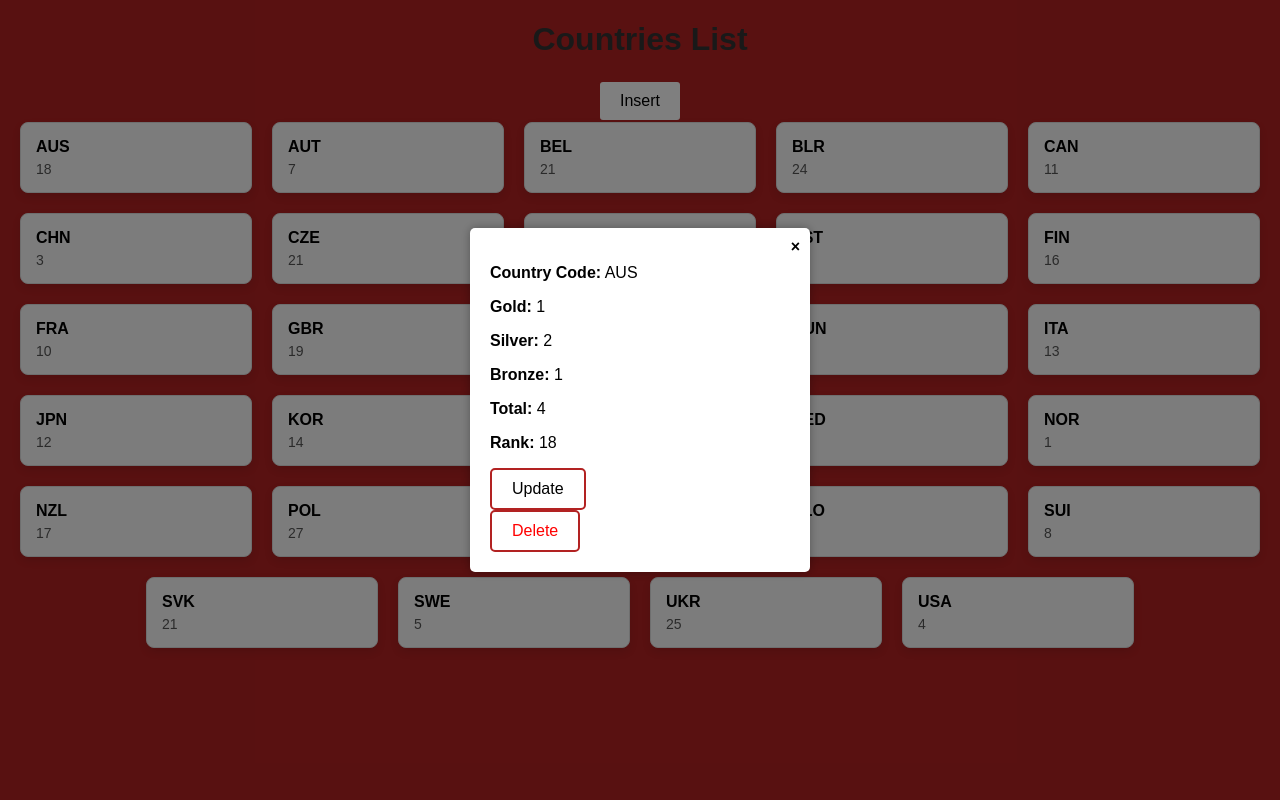
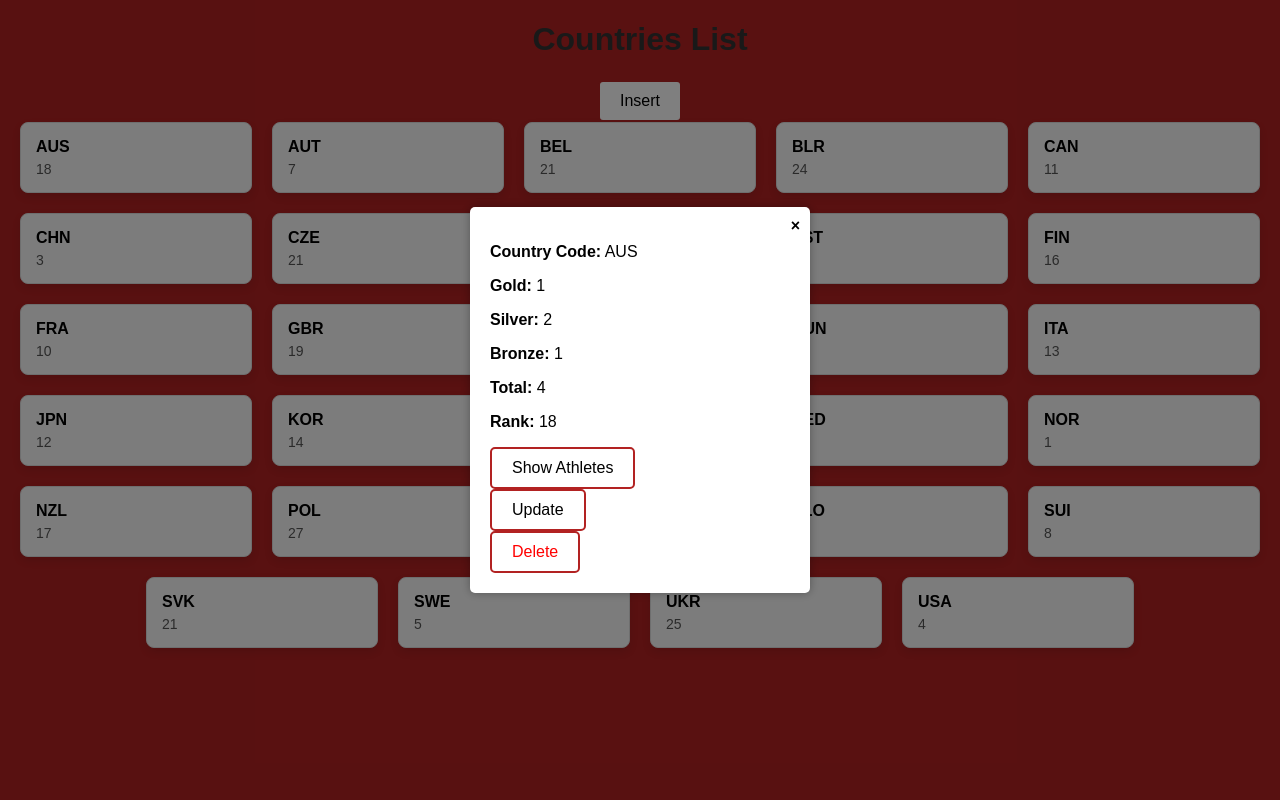
Before and after one commit to itu-itis22-goki21/Database-Arioglu-Project, a Flask app: page /country in a window 1280 px wide, after a click that opens the changed part. Run offline with Flask 3, Linux system fonts and the light colour scheme; data comes from the database, SQL or seed files in the repository.

Commit message:
I have added a link between countries and athletes

```diff
--- a/main.py
+++ b/main.py
@@ -420,12 +420,15 @@ def athletes():
     conn = get_db_connection()
     cursor = conn.cursor(dictionary=True)
     Athlete_id = request.args.get('athletes')
+    Country_code = request.args.get('country_code')
     cursor.execute("SELECT COUNT(*) FROM athletes")
     total_athletes = cursor.fetchone()['COUNT(*)']
     total_pages = math.ceil(total_athletes / per_page)
     # Fetch the total count of athletes to calculate total pages
     if Athlete_id:
         cursor.execute("SELECT * FROM athletes WHERE Athlete_id = %s", (Athlete_id,))
+    if Country_code:
+        cursor.execute("SELECT * FROM athletes WHERE Country_code = %s", (Country_code,))
     else:
 
 
--- a/templates/country.html
+++ b/templates/country.html
@@ -110,6 +110,10 @@
         function closeUpdateModal(countryCode) {
             document.getElementById('update-modal-' + countryCode).style.display = 'none';
         }
+        function openAthletesPage(countryCode) {
+        // Redirect to the athletes page with the country code as a query parameter
+            window.location.href = `/athletes?country_code=${encodeURIComponent(countryCode)}`;
+        }
     </script>
 </head>
 <body>
@@ -187,6 +191,9 @@
                 <p><strong>Bronze:</strong> {{ country.Bronze }}</p>
                 <p><strong>Total:</strong> {{ country.Total }}</p>
                 <p><strong>Rank:</strong> {{ country.Rank }}</p>
+                <a href="{{ url_for('athletes', country_code=country.Country_code) }}">
+                    <button>Show Athletes</button>
+                </a>
                 <div style="text-align: left;">
                     <button onclick="openUpdateModal('{{ country.Country_code }}')">Update</button>
                 </div>
--- a/templates/medals.html
+++ b/templates/medals.html
@@ -136,7 +136,7 @@
     <div style="text-align: center;">
         <button onclick="openInsertModal()">Insert Medal</button>
     </div>
-
+    <br>
     <!-- Insert Medal Modal -->
     <div class="modal-overlay" id="insert-modal" onclick="closeInsertModal()">
         <div class="modal-content" onclick="event.stopPropagation()">
@@ -210,7 +210,6 @@
                 <p><strong>Medal Type:</strong> {{ medal.Medal_type }}</p>
                 <p><strong>Code:</strong> {{ medal.Medal_code }}</p>
                 <p><strong>Athlete Name:</strong> {{ medal.Athlete_name }}</p>
-                <p><strong>Athlete ID:</strong><a href="{{ url_for('athletes') }}?athletes={{ medal.Athlete_id }}"> {{medal.Athlete_id}}</a></p>
                 <p><strong>Gender:</strong> {{ medal.Athlete_sex }}</p>
                 <p><strong>Date:</strong> {{ medal.Medal_date }}</p>
                 <p><strong>Event_ID:</strong><a href="{{ url_for('events') }}?events={{ medal.Event_id }}"> {{ medal.Event_id}}</a></p>
```
